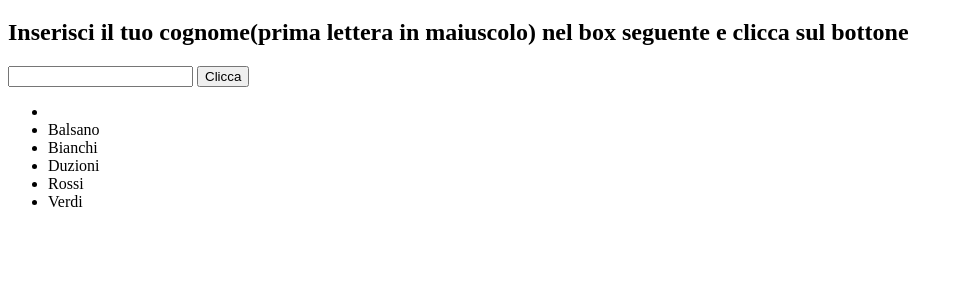
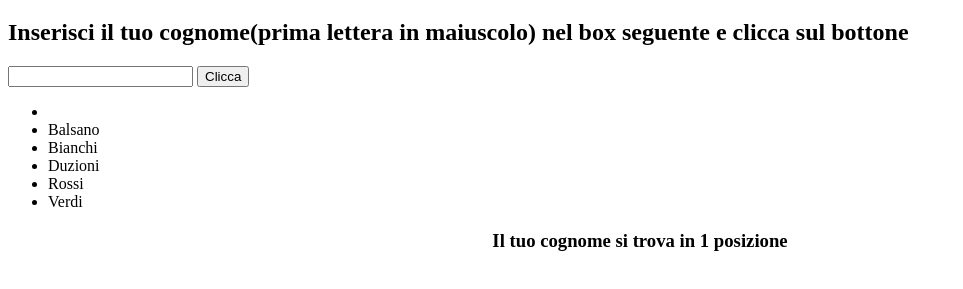
Before and after one commit to antoniolovotrico/js-lista-cognomi, a plain HTML site: page index.html in a window 1280 px wide. Both pictures are taken after a click on the button "Clicca". Shown: the part 61-350 px from the top of the page, without its empty margins (0-963 px from the left). Drawn offline with Linux system fonts and the light colour scheme.

Commit message:
add indexOf to userCognome

```diff
--- a/assets/css/style.css
+++ b/assets/css/style.css
@@ -1,3 +1,12 @@
+* {
+    padding: 10;
+    margin: 10;
+    box-sizing: border-box;
+}
 #lista_cognomi {
     text-transform: capitalize;
 }
+
+h3 {
+    text-align: center;
+}
--- a/assets/js/main.js
+++ b/assets/js/main.js
@@ -26,7 +26,8 @@ btn.addEventListener("click" , function() {
         // document.getElementById("position").innerHTML = position;
         // var index = userCognome.index();
         // document.getElementById("position").innerHTML = index;
-
+        var pos = (listaCognomi.indexOf(userCognome));
+        document.getElementById("position").innerHTML = "Il tuo cognome si trova in" +" "+ (pos+1)+" "+ "posizione";
     }
 
 
```
